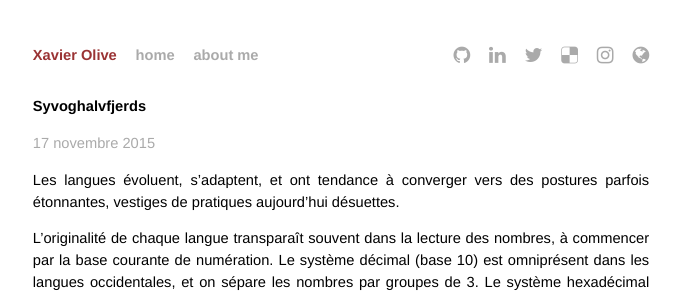
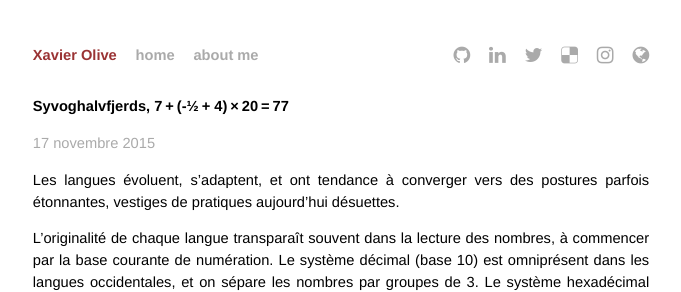
Before and after one commit to xoolive/xoolive.github.io, a Jekyll site: the page built from _posts/2015-11-17-syvoghalvfjerds.md, in a window 1280 px wide. Shown: the top 292 px of the page, without its empty margins (299-980 px from the left). Built offline with Jekyll 4.4.1, drawn with Linux system fonts in a browser that asks for light colours; nearby versions of some CDN libraries.

Commit message:
Changement de titre

```diff
--- a/_posts/2015-11-17-syvoghalvfjerds.md
+++ b/_posts/2015-11-17-syvoghalvfjerds.md
@@ -1,7 +1,7 @@
 ---
 layout: post
 lang: fr
-title: Syvoghalvfjerds
+title: Syvoghalvfjerds, 7 + (-½ + 4) × 20 = 77
 ---
 
 Les langues évoluent, s'adaptent, et ont tendance à converger vers des postures parfois étonnantes, vestiges de pratiques aujourd'hui désuettes.
```
